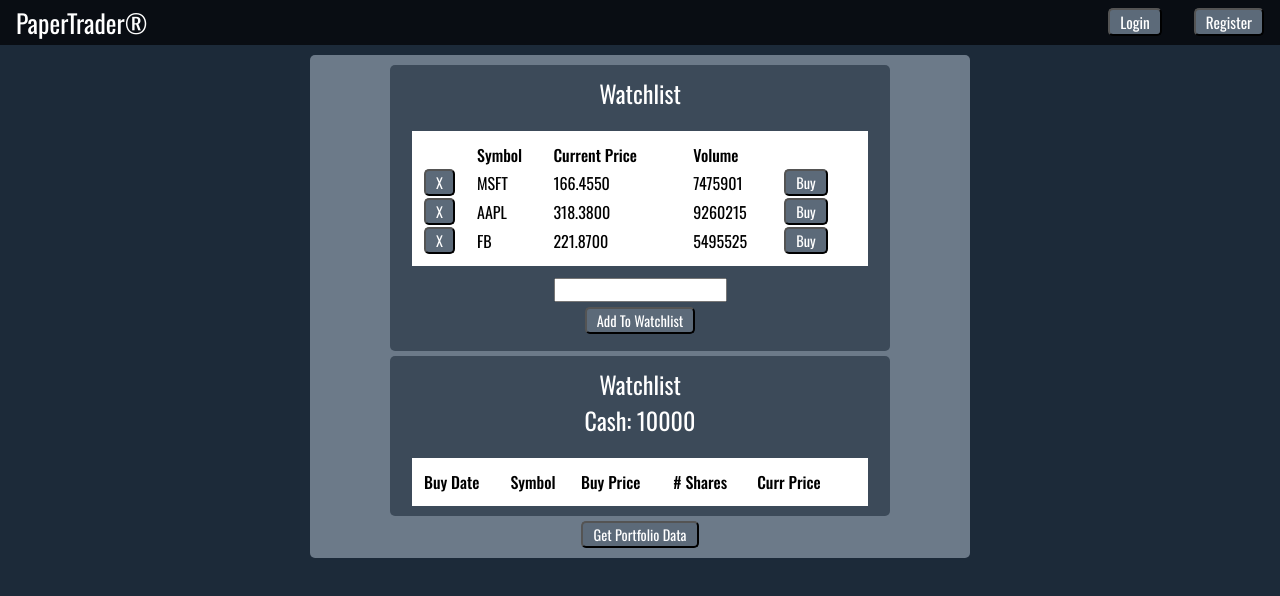
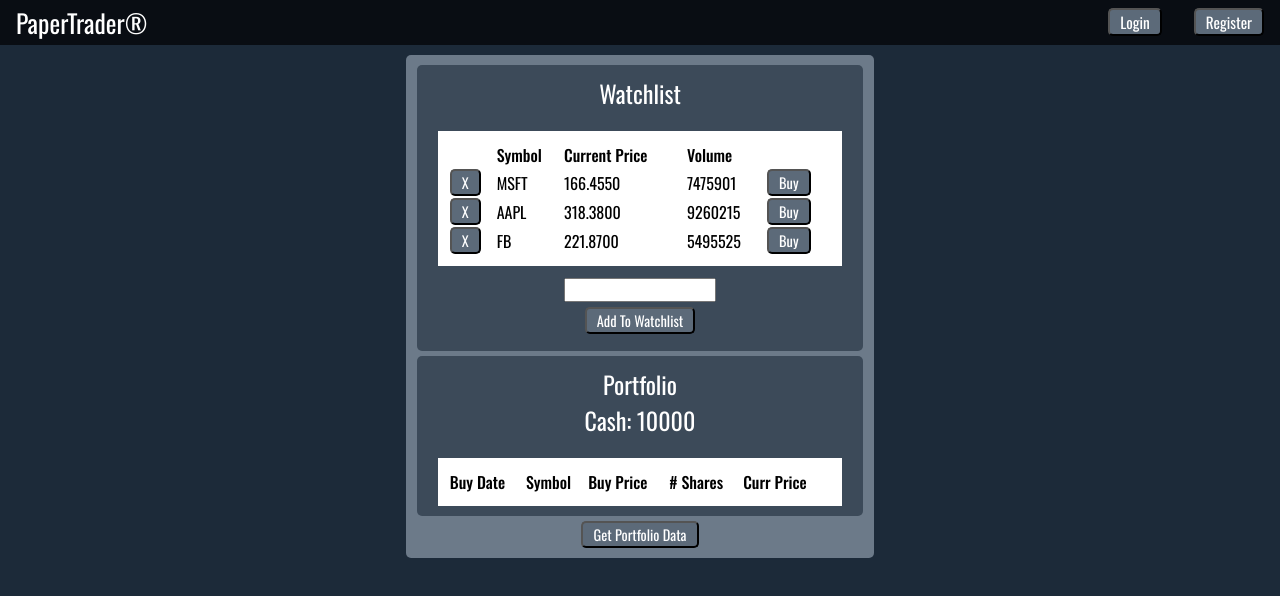
Before and after one commit to OSPaperTrader/OSPaperTrader, a React app: page / in a window 1280 px wide. Shown: the top 596 px of the page. Built offline with nearby package versions, Linux system fonts and the light colour scheme.

Commit message:
Minor styling tweaks.

```diff
--- a/src/components/Portfolio.jsx
+++ b/src/components/Portfolio.jsx
@@ -11,7 +11,7 @@ class Portfolio extends React.Component {
     // console.log(this.props.watchlist);
     return (
       <div className="container-inner">
-        <h2>Watchlist</h2>
+        <h2>Portfolio</h2>
         <h2>Cash: {this.props.cash}</h2>
         <TransactionTable
           transData={this.props.transData}
--- a/src/styles.scss
+++ b/src/styles.scss
@@ -57,7 +57,7 @@ h4 {
 }
 
 .container-outer {
-  width: 50%;
+  width: 35%;
   padding: 10px;
   margin: 10px auto 10px;
   /* background color 5 */
@@ -66,7 +66,7 @@ h4 {
 }
 
 .container-inner {
-  width: 75%;
+  width: 95%;
   margin: 0 auto 5px;
   /* background color 2 */
   background-color: #3c4a59;
```
